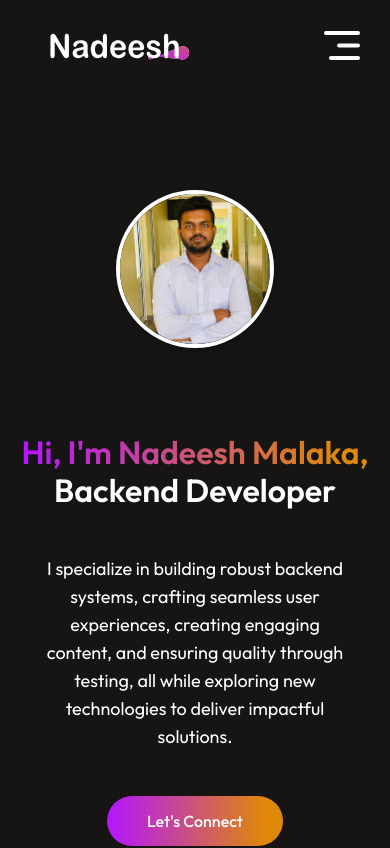
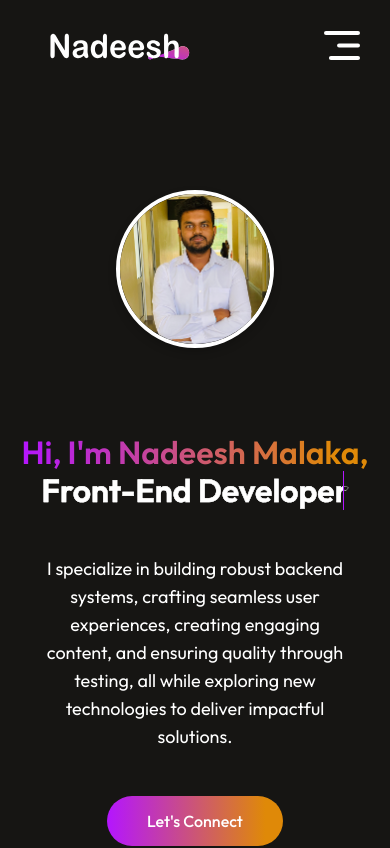
Before and after one commit to Nadeesh-Malaka/portfolio-nadeesh, a React (Vite) app: page / in a window 390 px wide. Shown: the top 848 px of the page. Built offline with nearby package versions, Linux system fonts and the light colour scheme.

Commit message:
Refactor Hero component to enhance role display with animated text and improve styling for responsiveness

```diff
--- a/src/Components/Hero/Hero.css
+++ b/src/Components/Hero/Hero.css
@@ -13,14 +13,14 @@
   object-fit: cover;
   border: 4px solid #fff;
   box-shadow: 0 4px 8px rgba(0, 0, 0, 0.2);
-  opacity: 0; /* Initial state: hidden */
-  transform: translateY(20px); /* Initial state: slightly below */
-  transition: opacity 1s ease-in-out, transform 1s ease-in-out; /* Smooth transition */
+  opacity: 0;
+  transform: translateY(20px);
+  transition: opacity 1s ease-in-out, transform 1s ease-in-out;
 }
 
 .hero .profile-img.fade-in {
-  opacity: 1; /* Fade in when in view */
-  transform: translateY(0); /* Move to original position */
+  opacity: 1;
+  transform: translateY(0);
 }
 
 .hero h1 {
@@ -29,31 +29,81 @@
   font-weight: 600;
   width: 80%;
   line-height: 1.2;
-  opacity: 0; /* Initial state: hidden */
-  transform: translateY(20px); /* Initial state: slightly below */
-  transition: opacity 1s ease-in-out, transform 1s ease-in-out; /* Smooth transition */
-  transition-delay: 0.2s; /* Slight delay for staggered effect */
+  opacity: 0;
+  transform: translateY(20px);
+  transition: opacity 1s ease-in-out, transform 1s ease-in-out;
+  transition-delay: 0.2s;
 }
 
 .hero h1.fade-in {
-  opacity: 1; /* Fade in when in view */
-  transform: translateY(0); /* Move to original position */
+  opacity: 1;
+  transform: translateY(0);
 }
 
-.hero h1 span {
+.hero h1 .gradient-text {
   background: linear-gradient(270deg, #df8908 10%, #b415ff 100%);
   background-clip: text;
   -webkit-background-clip: text;
   -webkit-text-fill-color: transparent;
 }
 
-.hero h1 .role-text {
+.hero h1 .role-container {
   display: inline-block;
-  transition: opacity 0.3s ease;
 }
 
-.hero h1 .role-text.fade {
-  opacity: 0;
+.hero h1 .role-text {
+  position: relative;
+  display: inline-block;
+  color: transparent;
+  -webkit-text-stroke: 0.7px #ffffff; /* White stroke */
+  animation: display-text 16s linear infinite;
+  animation-delay: calc(-4s * var(--i));
+}
+
+.hero h1 .role-text::before {
+  content: attr(data-text);
+  position: absolute;
+  width: 0;
+  border-right: 2px solid #b415ff; /* Light purple cursor */
+  color: #ffffff; /* White text */
+  white-space: nowrap;
+  overflow: hidden;
+  animation: fill-text 4s linear infinite;
+}
+
+@keyframes fill-text {
+  10%,
+  100% {
+    width: 0;
+  }
+  70% {
+    width: 100%;
+  }
+  90% {
+    width: 100%;
+    border-right: 2px solid #b415ff; /* Cursor visible */
+  }
+  91% {
+    border-right: none; /* Cursor disappears */
+  }
+}
+
+.hero h1 .role-text::after {
+  content: attr(data-text);
+  position: absolute;
+  width: 0;
+  color: #ffffff; /* White text */
+  white-space: nowrap;
+  overflow: hidden;
+  animation: fill-shadow 4s linear infinite;
+}
+
+
+@keyframes display-text {
+  25%,
+  100% {
+    display: none;
+  }
 }
 
 .hero p {
@@ -61,15 +111,15 @@
   text-align: center;
   font-size: 24px;
   line-height: 40px;
-  opacity: 0; /* Initial state: hidden */
-  transform: translateY(20px); /* Initial state: slightly below */
-  transition: opacity 1s ease-in-out, transform 1s ease-in-out; /* Smooth transition */
-  transition-delay: 0.4s; /* Slight delay for staggered effect */
+  opacity: 0;
+  transform: translateY(20px);
+  transition: opacity 1s ease-in-out, transform 1s ease-in-out;
+  transition-delay: 0.4s;
 }
 
 .hero p.fade-in {
-  opacity: 1; /* Fade in when in view */
-  transform: translateY(0); /* Move to original position */
+  opacity: 1;
+  transform: translateY(0);
 }
 
 .hero-actions {
@@ -79,15 +129,15 @@
   font-size: 24px;
   font-weight: 500;
   margin-bottom: 50px;
-  opacity: 0; /* Initial state: hidden */
-  transform: translateY(20px); /* Initial state: slightly below */
-  transition: opacity 1s ease-in-out, transform 1s ease-in-out; /* Smooth transition */
-  transition-delay: 0.6s; /* Slight delay for staggered effect */
+  opacity: 0;
+  transform: translateY(20px);
+  transition: opacity 1s ease-in-out, transform 1s ease-in-out;
+  transition-delay: 0.6s;
 }
 
 .hero-actions.fade-in {
-  opacity: 1; /* Fade in when in view */
-  transform: translateY(0); /* Move to original position */
+  opacity: 1;
+  transform: translateY(0);
 }
 
 .hero-connect {
@@ -132,6 +182,18 @@
     font-size: 40px;
   }
 
+  .hero h1 .role-text {
+    -webkit-text-stroke: 0.5px #ffffff; /* Slightly thinner stroke for smaller screens */
+  }
+
+  .hero h1 .role-text::before {
+    border-right: 1.5px solid #b415ff; /* Slightly thinner cursor */
+  }
+
+  .hero h1 .role-text::after {
+    text-shadow: 0 0 8px #ffffff, 0 0 16px #ffffff; /* Slightly smaller shadow for smaller screens */
+  }
+
   .hero p {
     width: 60%;
     font-size: 20px;
@@ -155,9 +217,6 @@
     padding: 20px 50px;
     border-radius: 40px;
   }
-
-  /* Ensure animation still works on mobile */
-
 }
 
 @media (max-width: 480px) {
@@ -169,6 +228,18 @@
 
   .hero h1 {
     font-size: 32px;
+  }
+
+  .hero h1 .role-text {
+    -webkit-text-stroke: 0.4px #ffffff; /* Even thinner stroke for very small screens */
+  }
+
+  .hero h1 .role-text::before {
+    border-right: 1px solid #b415ff; /* Thinner cursor */
+  }
+
+  .hero h1 .role-text::after {
+    text-shadow: 0 0 6px #ffffff, 0 0 12px #ffffff; /* Even smaller shadow for very small screens */
   }
 
   .hero p {
--- a/src/Components/Hero/Hero.jsx
+++ b/src/Components/Hero/Hero.jsx
@@ -12,7 +12,6 @@ const Hero = () => {
     "Full Stack Developer",
   ];
 
-  const [currentRole, setCurrentRole] = useState(roles[0]);
   const [isVisible, setIsVisible] = useState(false); // State to track visibility
   const heroRef = useRef(null); // Ref to the Hero section
 
@@ -39,18 +38,6 @@ const Hero = () => {
     };
   }, []);
 
-  useEffect(() => {
-    const interval = setInterval(() => {
-      setCurrentRole((prevRole) => {
-        const currentIndex = roles.indexOf(prevRole);
-        const nextIndex = (currentIndex + 1) % roles.length;
-        return roles[nextIndex];
-      });
-    }, 1500);
-
-    return () => clearInterval(interval);
-  }, [roles]);
-
   return (
     <div id="home" className="hero" ref={heroRef}>
       <img
@@ -59,7 +46,19 @@ const Hero = () => {
         className={`profile-img ${isVisible ? "fade-in" : ""}`}
       />
       <h1 className={isVisible ? "fade-in" : ""}>
-        <span>Hi, I'm Nadeesh Malaka,</span> <br /> {currentRole}
+        <span className="gradient-text">Hi, I'm Nadeesh Malaka,</span> <br />
+        <span className="role-container">
+          {roles.map((role, index) => (
+            <span
+              key={index}
+              className="role-text"
+              style={{ "--i": roles.length - index }}
+              data-text={role}
+            >
+              {role}
+            </span>
+          ))}
+        </span>
       </h1>
       <p className={isVisible ? "fade-in" : ""}>
         I specialize in building robust backend systems, crafting seamless user
```
Also changed, not shown: 1 other file (tests, documents, lock files or other folders).
